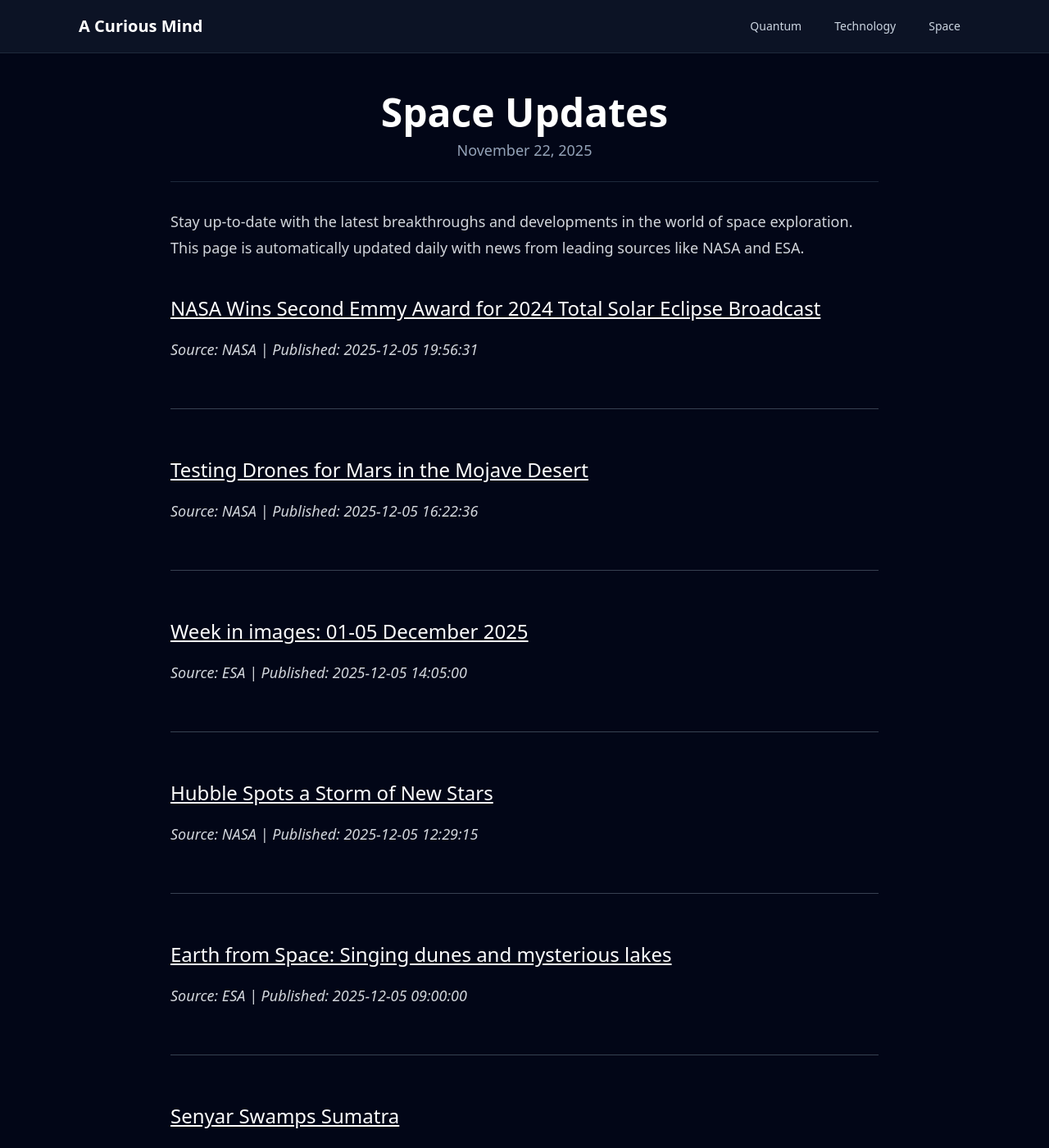
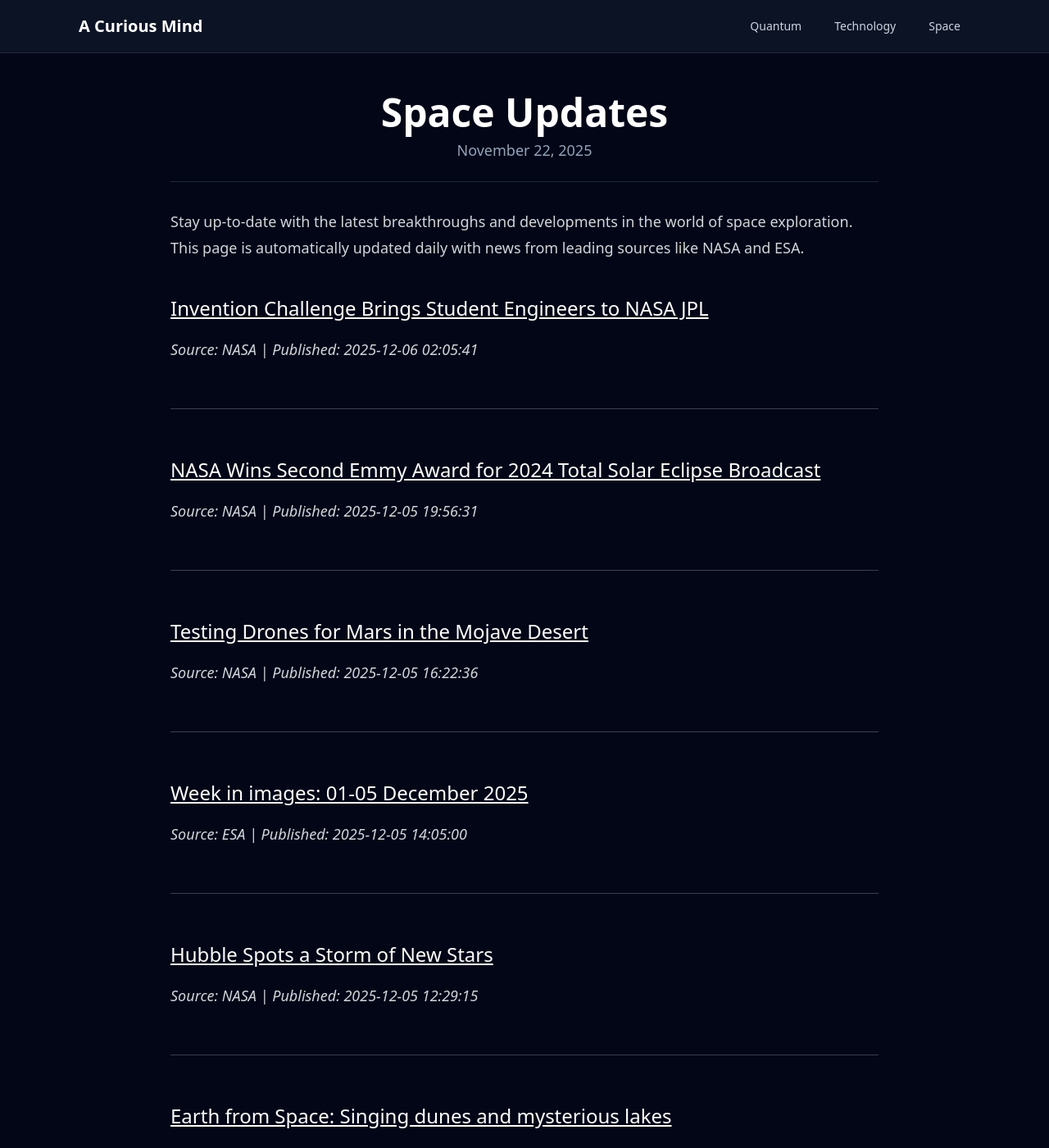
Before and after one commit to onehl7/onehl7.github.io, a Jekyll site: the page built from _posts/2025-11-22-space-updates.md, in a window 1280 px wide and 1400 px high. Shown: the whole window at 82% size. Built offline with Jekyll 4.4.1, drawn with Linux system fonts in a browser that asks for light colours; nearby versions of some CDN libraries; some of the changed text lies outside the part shown.

Commit message:
Update space news data

```diff
--- a/_data/space_news.json
+++ b/_data/space_news.json
@@ -1,4 +1,10 @@
 [
+  {
+    "source": "NASA",
+    "title": "Invention Challenge Brings Student Engineers to NASA JPL",
+    "link": "https://www.nasa.gov/centers-and-facilities/jpl/invention-challenge-brings-student-engineers-to-nasa-jpl/",
+    "published": "2025-12-06 02:05:41"
+  },
   {
     "source": "NASA",
     "title": "NASA Wins Second Emmy Award for 2024 Total Solar Eclipse Broadcast",
@@ -36,12 +42,6 @@
     "published": "2025-12-05 05:01:00"
   },
   {
-    "source": "NASA",
-    "title": "NASA Selects 2 Instruments for Artemis\u00a0IV Lunar\u00a0Surface Science",
-    "link": "https://science.nasa.gov/missions/artemis/artemis-4/nasa-selects-2-instruments-for-artemis-iv-lunar-surface-science/",
-    "published": "2025-12-04 20:59:42"
-  },
-  {
     "source": "ESA",
     "title": "Comet 3I/ATLAS shows activity in Juice navigation camera teaser",
     "link": "https://www.esa.int/ESA_Multimedia/Images/2025/12/Comet_3I_ATLAS_shows_activity_in_Juice_navigation_camera_teaser",
```
